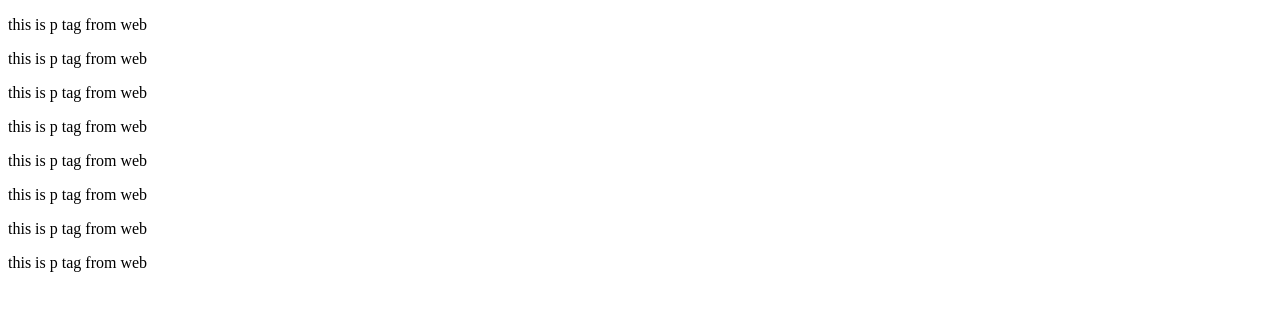
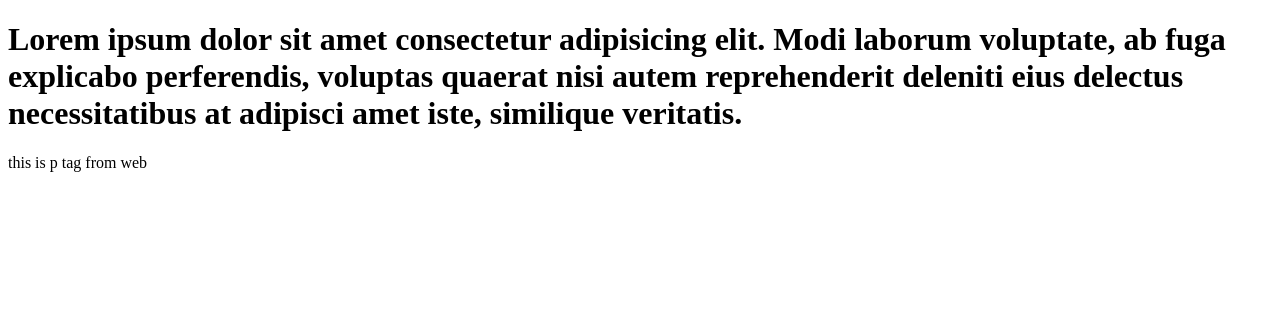
Before and after one commit to narada0923/test-repository, a plain HTML site: page index.html in a window 1280 px wide. Drawn offline with Linux system fonts and the light colour scheme.

Commit message:
Update index.html

```diff
--- a/index.html
+++ b/index.html
@@ -6,13 +6,7 @@
     <link rel="stylesheet" href="style.css">
 </head>
 <body>
-    <p>this is p tag from web</p>
-    <p>this is p tag from web</p>
-    <p>this is p tag from web</p>
-    <p>this is p tag from web</p>
-    <p>this is p tag from web</p>
-    <p>this is p tag from web</p>
-    <p>this is p tag from web</p>
+    <h1>Lorem ipsum dolor sit amet consectetur adipisicing elit. Modi laborum voluptate, ab fuga explicabo perferendis, voluptas quaerat nisi autem reprehenderit deleniti eius delectus necessitatibus at adipisci amet iste, similique veritatis.</h1>
     <p>this is p tag from web</p>
 </body>
 </html>
```
